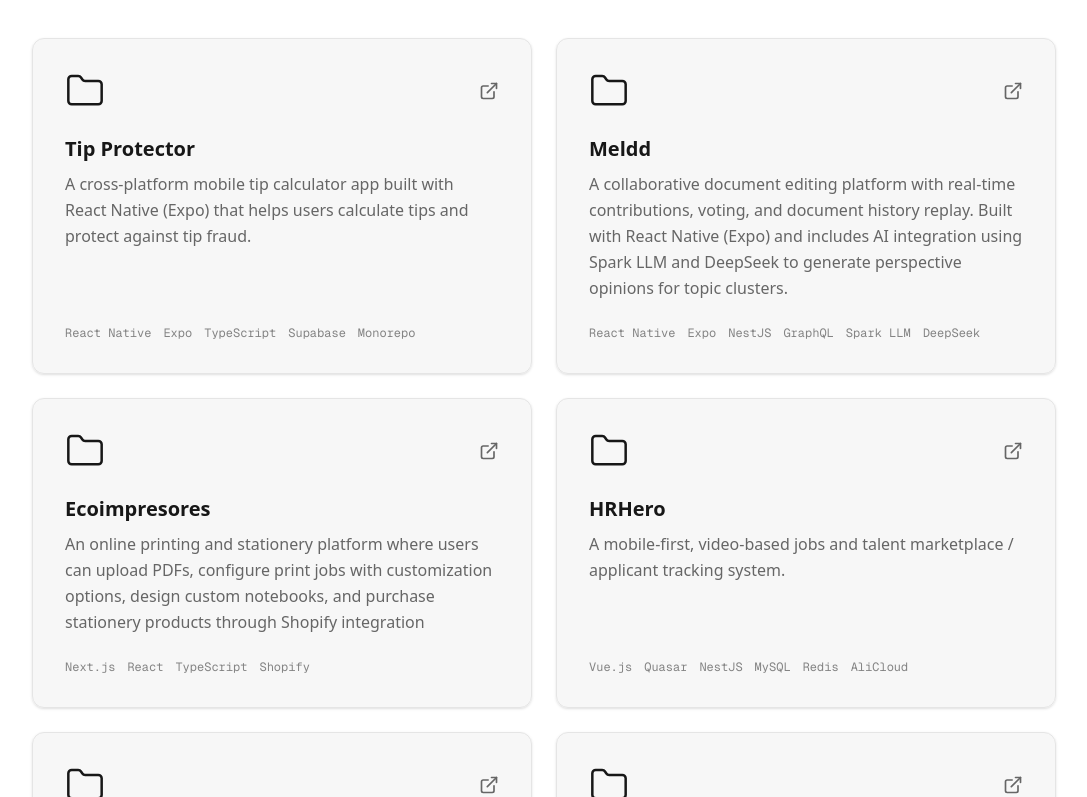
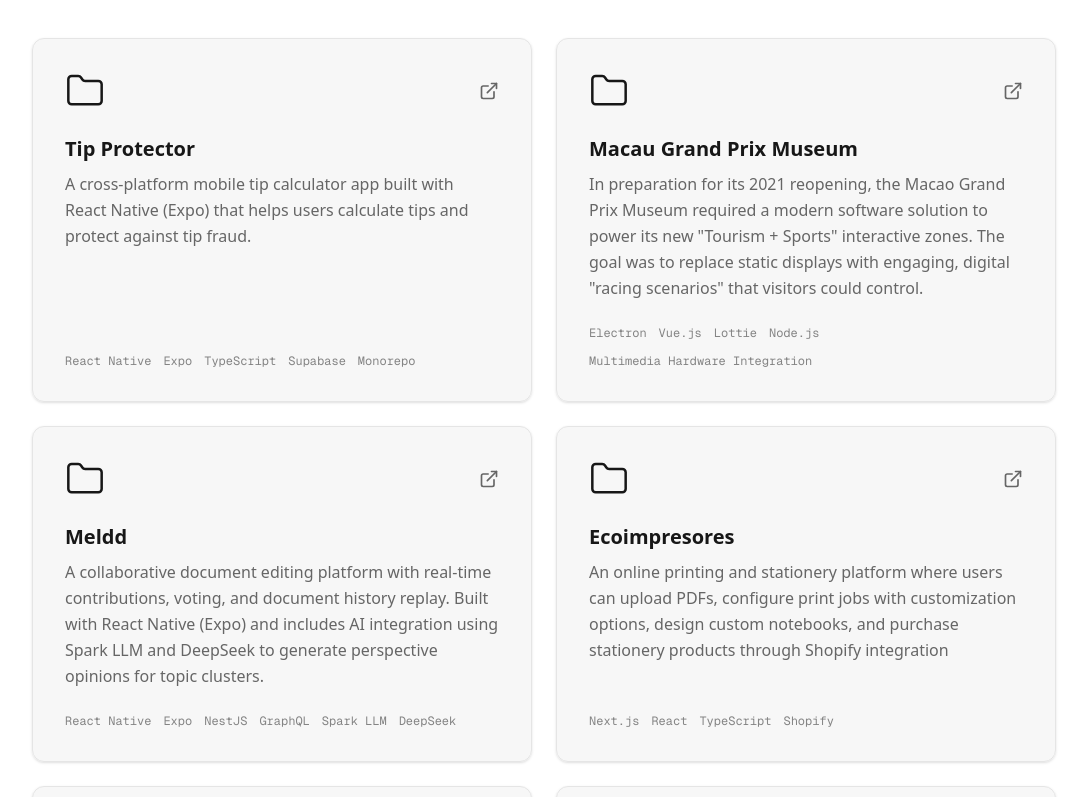
Before and after one commit to leotaozeng/leozeng.tech, a Next.js app: page / in a window 1280 px wide. Shown: the part 2263-3060 px from the top of the page, without its empty margins (96-1183 px from the left). Built offline with nearby package versions, Linux system fonts and the light colour scheme.

Commit message:
feat: add new project 'Macau Grand Prix Museum' with detailed description and tech stack

```diff
--- a/src/components/SideEmail.tsx
+++ b/src/components/SideEmail.tsx
@@ -2,7 +2,9 @@ interface SideEmailProps {
   email?: string
 }
 
-export default function SideEmail({ email = 'leotaozeng@gmail.com' }: SideEmailProps) {
+export default function SideEmail({
+  email = 'leotaozeng@gmail.com',
+}: SideEmailProps) {
   return (
     <div className="hidden md:block fixed bottom-0 right-10 z-10 text-secondary">
       <div className="flex flex-col items-center space-y-6 after:content-[''] after:block after:w-px after:h-24 after:bg-secondary after:mt-6">
--- a/src/data/projects.ts
+++ b/src/data/projects.ts
@@ -16,6 +16,21 @@ export const projects: Project[] = [
     external: 'https://tipprotector.app',
     slug: 'tip-protector',
     logo: '/images/projects/tip-protector.png',
+  },
+  {
+    title: 'Macau Grand Prix Museum',
+    description:
+      'In preparation for its 2021 reopening, the Macao Grand Prix Museum required a modern software solution to power its new "Tourism + Sports" interactive zones. The goal was to replace static displays with engaging, digital "racing scenarios" that visitors could control.',
+    tech: [
+      'Electron',
+      'Vue.js',
+      'Lottie',
+      'Node.js',
+      'Multimedia Hardware Integration',
+    ],
+    external: 'https://mgpm.macaotourism.gov.mo',
+    slug: 'macau-grand-prix-museum',
+    logo: '/images/projects/macau-grand-prix-museum.png',
   },
   {
     title: 'Meldd',
```
Also changed, not shown: src/components/SideSocials.tsx (line endings or trailing spaces).
